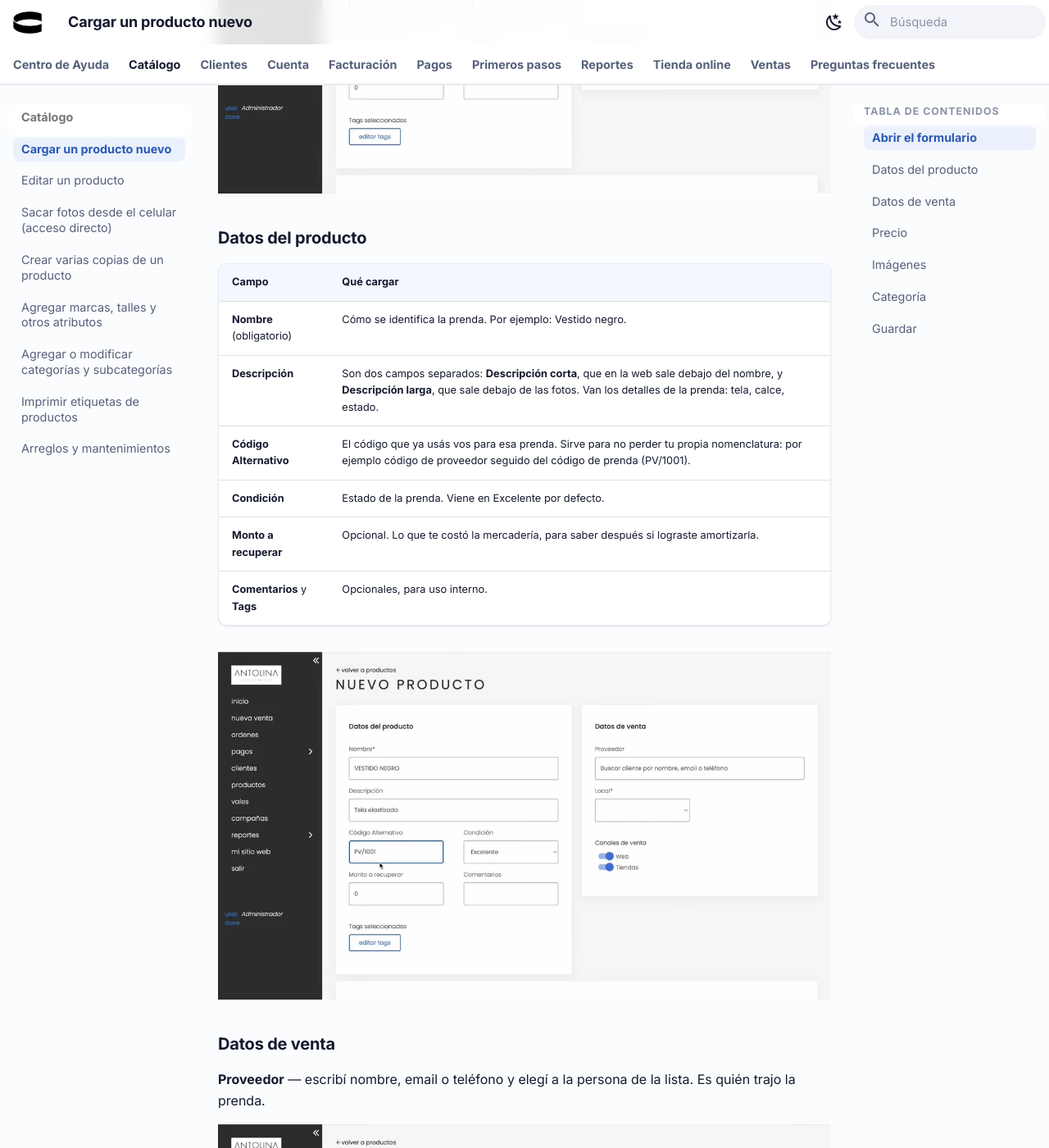
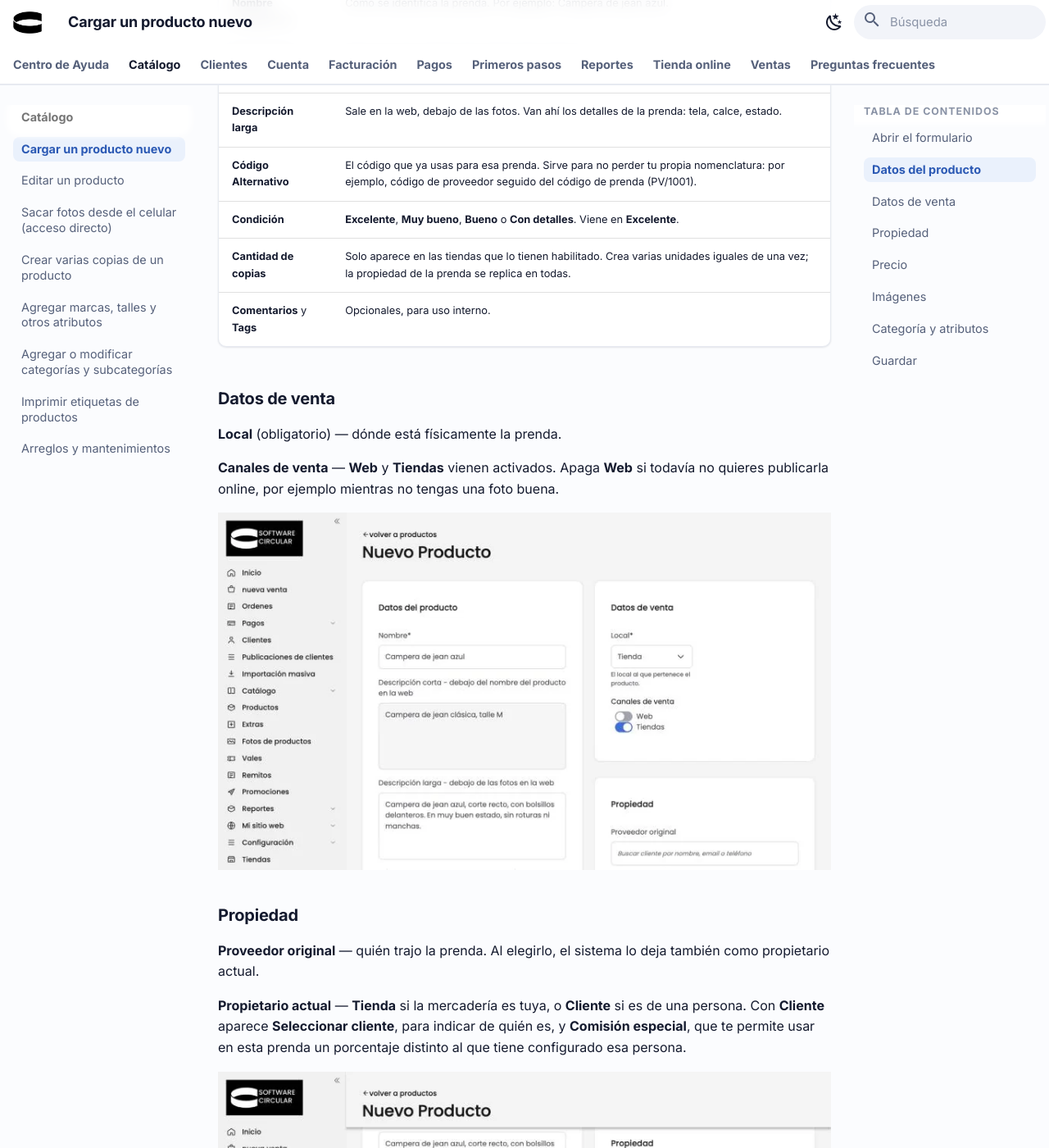
Before and after one commit to CircularSoftware/sc-docs, an MkDocs documentation site: the page built from docs/catalogo/cargar-producto.md, in a window 1280 px wide and 1400 px high, scrolled down 1160 px. Shown: the whole window at 82% size. Built offline with MkDocs 1.6.1 and Material for MkDocs 9.7.7, drawn with Linux system fonts in a browser that asks for light colours; some of the changed text lies outside the part shown.

Commit message:
docs: sync from Notion [skip ci]

```diff
--- a/docs/catalogo/cargar-producto.md
+++ b/docs/catalogo/cargar-producto.md
@@ -9,74 +9,86 @@
 
 # Cargar un producto nuevo
 
-Los productos se cargan desde la sección **productos**. El formulario tiene tres bloques: los datos de la prenda, los datos de venta (proveedor, local y canales) y el precio, imágenes y categoría.
+Los productos se cargan desde la sección **Productos**. El formulario reúne todo en una sola pantalla: los datos de la prenda, dónde y por qué canales se vende, de quién es, el precio, las fotos y la categoría.
 
-!!! warning "Atención"
-    Solo podés asignarle una prenda a un proveedor que **ya existe** en el sistema. Si la persona todavía no está cargada, dala de alta primero desde Clientes.
+!!! note "Nota"
+    Para poner una prenda a nombre de un cliente —por ejemplo, mercadería en consignación— esa persona ya tiene que existir en el sistema. Si todavía no está cargada, créala primero desde [Clientes](../clientes/crear-cliente.md).
 
 ### Abrir el formulario
 
-Entrá a **productos** en el menú lateral y hacé clic en **nuevo producto**, arriba a la derecha.
+Ingresa a **Productos** en el menú lateral y haz clic en **Nuevo Producto**, arriba a la derecha.
 
-![Listado de productos con el botón nuevo producto](/assets/cargar-producto/d626fe7eda5f.webp)
-
-![Formulario de alta de producto](/assets/cargar-producto/2fb44a5eba5a.webp)
+![Listado de productos con el botón Nuevo Producto](/assets/cargar-producto/ade4ae1ba05c.webp)
 
 ### Datos del producto
 
 | Campo | Qué cargar |
 | --- | --- |
-| **Nombre** (obligatorio) | Cómo se identifica la prenda. Por ejemplo: Vestido negro. |
-| **Descripción** | Son dos campos separados: **Descripción corta**, que en la web sale debajo del nombre, y **Descripción larga**, que sale debajo de las fotos. Van los detalles de la prenda: tela, calce, estado. |
-| **Código Alternativo** | El código que ya usás vos para esa prenda. Sirve para no perder tu propia nomenclatura: por ejemplo código de proveedor seguido del código de prenda (PV/1001). |
-| **Condición** | Estado de la prenda. Viene en Excelente por defecto. |
-| **Monto a recuperar** | Opcional. Lo que te costó la mercadería, para saber después si lograste amortizarla. |
+| **Nombre** (obligatorio) | Cómo se identifica la prenda. Por ejemplo: Campera de jean azul. |
+| **Descripción corta** | Sale en la web, debajo del nombre del producto. |
+| **Descripción larga** | Sale en la web, debajo de las fotos. Van ahí los detalles de la prenda: tela, calce, estado. |
+| **Código Alternativo** | El código que ya usas para esa prenda. Sirve para no perder tu propia nomenclatura: por ejemplo, código de proveedor seguido del código de prenda (PV/1001). |
+| **Condición** | **Excelente**, **Muy bueno**, **Bueno** o **Con detalles**. Viene en **Excelente**. |
+| **Cantidad de copias** | Solo aparece en las tiendas que lo tienen habilitado. Crea varias unidades iguales de una vez; la propiedad de la prenda se replica en todas. |
 | **Comentarios** y **Tags** | Opcionales, para uso interno. |
-
-![Datos del producto cargados](/assets/cargar-producto/6eb32fcae333.webp)
 
 ### Datos de venta
 
-**Proveedor** — escribí nombre, email o teléfono y elegí a la persona de la lista. Es quién trajo la prenda.
-
-![Buscador de proveedor](/assets/cargar-producto/2932bc738bdc.webp)
-
 **Local** (obligatorio) — dónde está físicamente la prenda.
 
-**Canales de venta** — Web y Tiendas vienen activados. Apagá **Web** si todavía no querés publicarla online, por ejemplo mientras no tengas una foto profesional.
+**Canales de venta** — **Web** y **Tiendas** vienen activados. Apaga **Web** si todavía no quieres publicarla online, por ejemplo mientras no tengas una foto buena.
 
-![Canales de venta con Web desactivado](/assets/cargar-producto/b7774b9dcf71.webp)
+![Datos del producto y datos de venta cargados](/assets/cargar-producto/9e5d40b4b80f.webp)
+
+### Propiedad
+
+**Proveedor original** — quién trajo la prenda. Al elegirlo, el sistema lo deja también como propietario actual.
+
+**Propietario actual** — **Tienda** si la mercadería es tuya, o **Cliente** si es de una persona. Con **Cliente** aparece **Seleccionar cliente**, para indicar de quién es, y **Comisión especial**, que te permite usar en esta prenda un porcentaje distinto al que tiene configurado esa persona.
+
+![Bloque de Propiedad con proveedor y propietario actual](/assets/cargar-producto/aecb2c91a35f.webp)
 
 ### Precio
 
-En **Operación de Venta**, con el toggle habilitado, completá **Precio de Venta**. Si corresponde, elegí un **Descuento de Venta**.
+En **Operación de Venta**, con **Este producto puede venderse** activado, completa **Precio de Venta**. Si corresponde, elige un **Descuento de Venta**: **Variable (%)** o **Fijo ($)**.
 
-![Precio de venta cargado](/assets/cargar-producto/e3d46b8dd1a0.webp)
+![Operación de venta con el precio cargado](/assets/cargar-producto/811b9b7208c4.webp)
 
 ### Imágenes
 
-Hacé clic sobre el primer recuadro — el que dice **PORTADA** — y elegí la foto desde tu computadora. Esa es la imagen principal del producto; podés sumar hasta tres más en los recuadros siguientes.
+Haz clic sobre el primer recuadro —el que dice **PORTADA**— y elige la foto desde tu computadora. Esa es la imagen principal del producto; puedes sumar hasta cuatro más en los recuadros siguientes. Con las fotos ya cargadas, las flechas de cada recuadro te dejan cambiarlas de orden.
 
-### Categoría
+![Los cinco recuadros para subir fotos, con PORTADA en el primero](/assets/cargar-producto/7dd8c95cfd55.webp)
 
-En **Categoría y Atributos** (obligatorio) hacé clic en **elegir categoría**. Se abre tu árbol de categorías: seleccioná la que corresponda y hacé clic en **confirmar**.
+!!! tip "Tip"
+    Si cargas mercadería desde el celular, es más rápido sacar las fotos con el atajo de **Fotos de productos**. Mira [Sacar fotos desde el celular](../catalogo/fotos-desde-el-celular.md).
 
-Debajo cargás los atributos de la prenda — marca, talle, color — eligiendo de las listas. Si el valor que buscás no está, el formulario te ofrece **Agregar nuevo**, que abre la pantalla de atributos en otra pestaña; al volver, la lista ya aparece actualizada. No se pueden inventar valores desde acá: es a propósito, para que no se llene el catálogo de la misma marca escrita de cinco formas distintas.
+### Categoría y atributos
 
-![Selector de categorías](/assets/cargar-producto/8978cdd62e47.webp)
+En **Categoría y Atributos** (obligatorio) haz clic en **Elegir categoría**. Se abre el árbol de categorías de tu tienda: selecciona la que corresponda y haz clic en **Confirmar**.
 
-![Imagen cargada y bloque de categoría](/assets/cargar-producto/0568bc742e37.webp)
+![Selector de categorías con una categoría marcada](/assets/cargar-producto/ea53a7e6fad4.webp)
 
-El bloque **Información para SEO**, al lado, es opcional: sirve para que el producto aparezca en la web con un nombre o descripción distintos a los internos.
+Debajo quedan los atributos que tenga configurados tu tienda —por ejemplo color, estado, marca o talle—. Cada uno se completa eligiendo un valor de la lista.
+
+![Lista desplegable de valores de un atributo](/assets/cargar-producto/671fc89cfef3.webp)
+
+![Categoría elegida y atributos cargados](/assets/cargar-producto/6fbcfcb9a990.webp)
+
+Si el valor que buscas no está en la lista, el formulario te ofrece **Agregar nuevo**, que abre la pantalla de atributos en otra pestaña; al volver, la lista ya aparece actualizada. No se pueden escribir valores libres: es a propósito, para que el catálogo no termine con la misma marca escrita de cinco formas distintas.
+
+El bloque **Información para SEO**, al lado, es opcional: sirve para que el producto aparezca en la web con un nombre o una descripción distintos a los internos.
 
 ### Guardar
 
-Hacé clic en **guardar**, abajo a la derecha. El producto queda creado y el sistema le asigna su código interno — por ejemplo `PR_1005` — que vas a ver en el listado junto al nombre, el estado, el precio y el local.
+Haz clic en **Guardar**, abajo a la derecha. El sistema confirma la creación y te muestra el código interno que le asignó a la prenda —por ejemplo `PR_02_00_1048`—.
 
-![Producto creado en el listado](/assets/cargar-producto/2f692abf2e85.webp)
+![Aviso de producto creado con su código interno](/assets/cargar-producto/e0762c3b16f1.webp)
 
-!!! tip "Tip"
-    Si tu tienda tiene activada la aprobación previa, los productos nuevos entran en estado **Pendiente de aprobación de precio**: no se muestran en la tienda ni se pueden vender hasta pasarlos a **Disponible**. Si no la tenés activada, nacen directamente en **Disponible**.
+Haz clic en **Confirmar** y vuelves al listado, donde el producto ya aparece con su estado, su precio, de quién es y en qué local está.
+
+!!! warning "Atención"
+    Si tu tienda tiene activada la aprobación previa, los productos nuevos entran en estado **Pendiente de aprobación de precio**: no se muestran en la tienda ni se pueden vender hasta pasarlos a **Disponible**. Si no la tienes activada, nacen directamente en **Disponible**.
 
 !!! video "Video"
     Ver el video tutorial: [https://youtu.be/bs36QKdaB3k](https://youtu.be/bs36QKdaB3k)
```
Also changed, not shown: docs/assets/cargar-producto/671fc89cfef3.webp (added), docs/assets/cargar-producto/6fbcfcb9a990.webp (added), docs/assets/cargar-producto/7dd8c95cfd55.webp (added), docs/assets/cargar-producto/811b9b7208c4.webp (added), docs/assets/cargar-producto/9e5d40b4b80f.webp (added), docs/assets/cargar-producto/ade4ae1ba05c.webp (added), docs/assets/cargar-producto/aecb2c91a35f.webp (added), docs/assets/cargar-producto/e0762c3b16f1.webp (added), docs/assets/cargar-producto/ea53a7e6fad4.webp (added).
